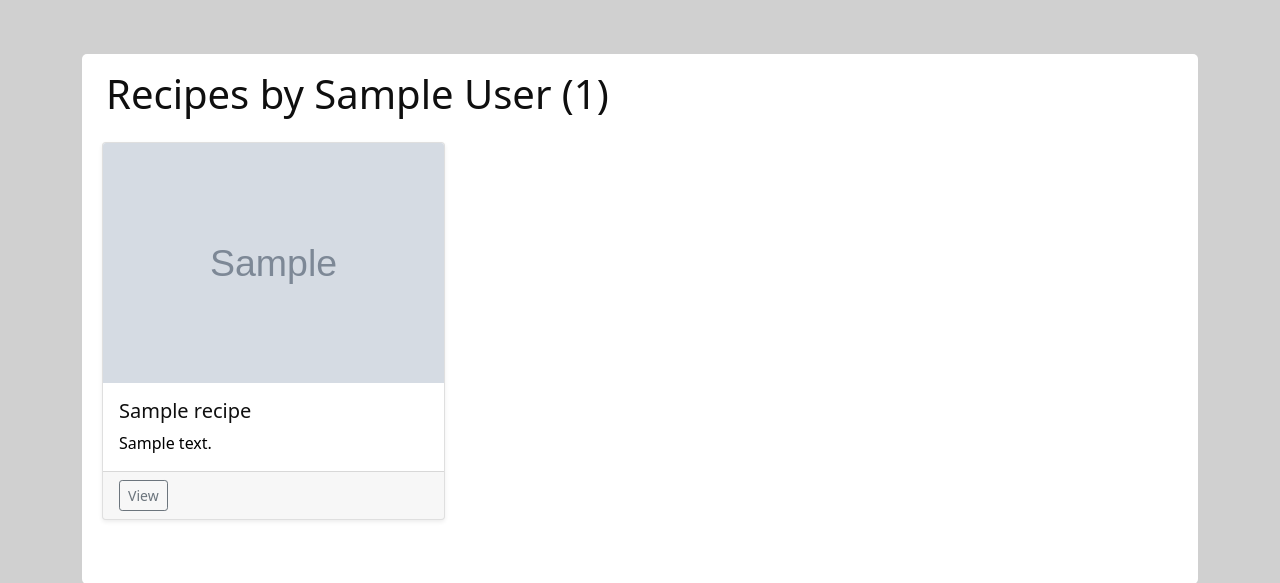
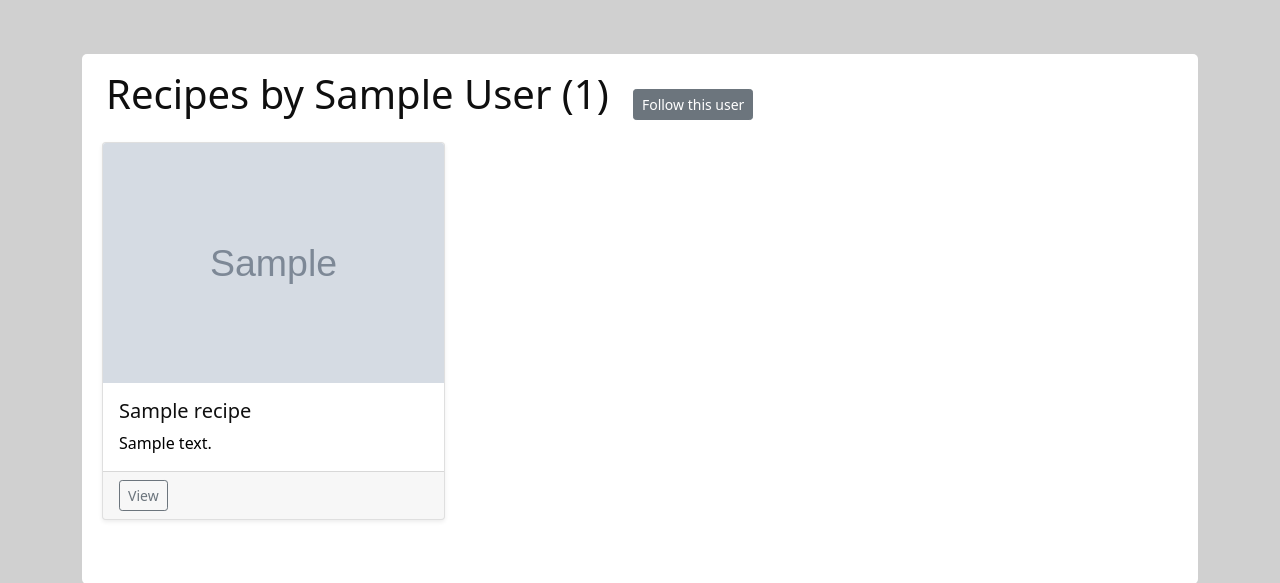
Before and after one commit to RyanWhipple/cookbook, a Flask app: a page that uses recipes2/templates/user_recipes.html in a window 1280 px wide. Shown: the part 56-639 px from the top of the page. Run offline with Flask 2, Linux system fonts and the light colour scheme; tables that the repository leaves empty hold one stand-in row (values such as "Sample post"); grey boxes marked "Sample" are stand-in pictures; some libraries are stand-ins or nearby versions.

Commit message:
f/uf => user_recipes.  u/uf redirects to cur page

```diff
--- a/recipes2/templates/recipe_read.html
+++ b/recipes2/templates/recipe_read.html
@@ -54,9 +54,9 @@
                             </div>
                         {% else %}
                             {% for follower in current_user.follower_id if follower in recipe.user.followee_id %}
-                            <a class="btn btn-danger btn-sm m-1" href="{{ url_for('social_feed.unfollow', followee_id=recipe.user_id) }}">Unfollow this user</a>
+                            <a class="btn btn-danger btn-sm m-1" href="{{ url_for('social_feed.unfollow', followee_id=recipe.user_id, redirect_target='recipe', redirect_data=recipe.id) }}">Unfollow this user</a>
                             {% else %}
-                            <a class="btn btn-secondary btn-sm m-1" href="{{ url_for('social_feed.follow', followee_id=recipe.user_id) }}">Follow this user</a>
+                            <a class="btn btn-secondary btn-sm m-1" href="{{ url_for('social_feed.follow', followee_id=recipe.user_id, redirect_target='recipe', redirect_data=recipe.id) }}">Follow this user</a>
                             {% endfor %}
                         {% endif %}
                     {% else %}
--- a/recipes2/templates/user_recipes.html
+++ b/recipes2/templates/user_recipes.html
@@ -4,7 +4,18 @@
 
     <div class="container rounded-3">
         <div class="album">
-            <h1 class="p-3">Recipes by {{ user.first_name }} {{user.last_name }} ({{ recipes.total }})</h1>
+            <div class="row">
+                <div class="col">
+                    <h1 class="p-3 d-inline-block">Recipes by {{ user.first_name }} {{user.last_name }} ({{ recipes.total }})</h1>
+                    {% if current_user.id != user.id %}
+                        {% for follower in current_user.follower_id if follower in user.followee_id %}
+                            <a class="btn btn-danger btn-sm m-1" href="{{ url_for('social_feed.unfollow', followee_id=user.id, redirect_target='user', redirect_data=user.username) }}">Unfollow this user</a>
+                        {% else %}
+                            <a class="btn btn-secondary btn-sm m-1" href="{{ url_for('social_feed.follow', followee_id=user.id, redirect_target='user', redirect_data=user.username) }}">Follow this user</a>
+                        {% endfor %}
+                    {% endif %}
+                </div>
+            </div>
             <div class="container">
                 <div class="row row-cols-1 row-cols-sm-2 row-cols-md-3 g-4">
                     <!-- Recipe Album -->
```
Also changed, not shown: recipes2/controllers/social_feed_routes.py (+15 -7 lines).
